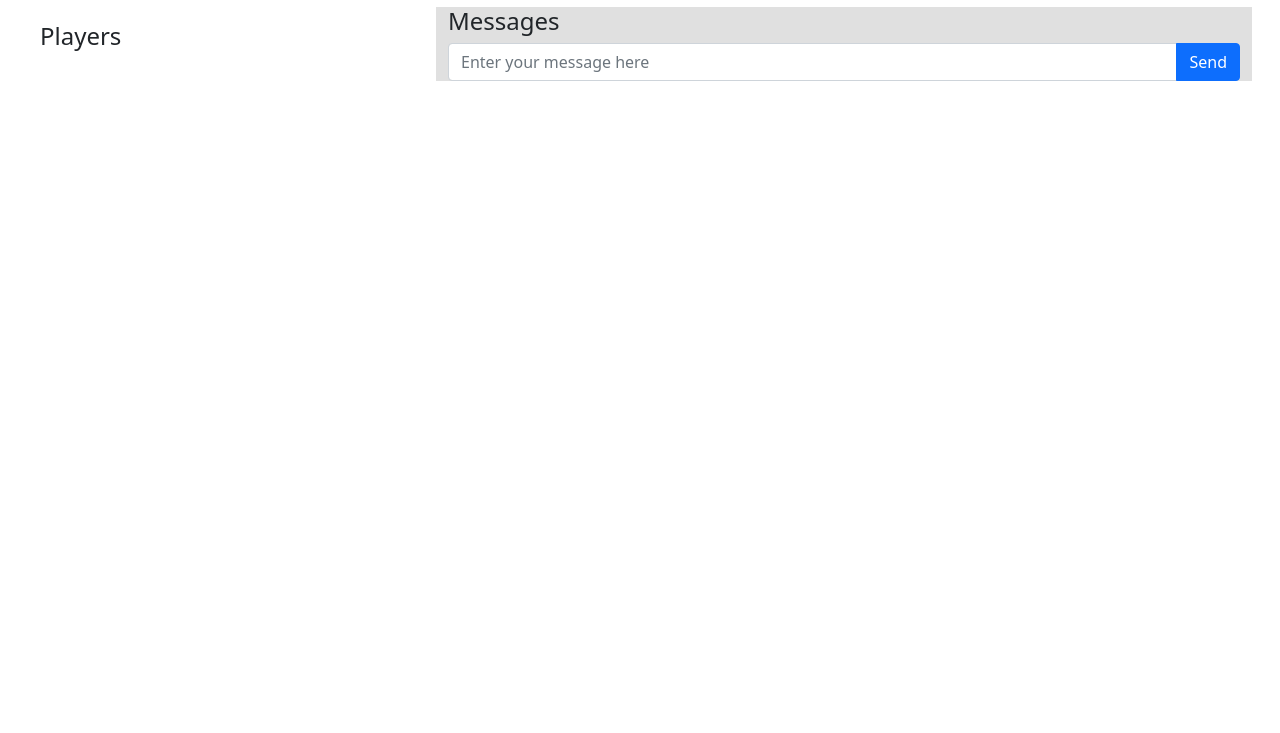
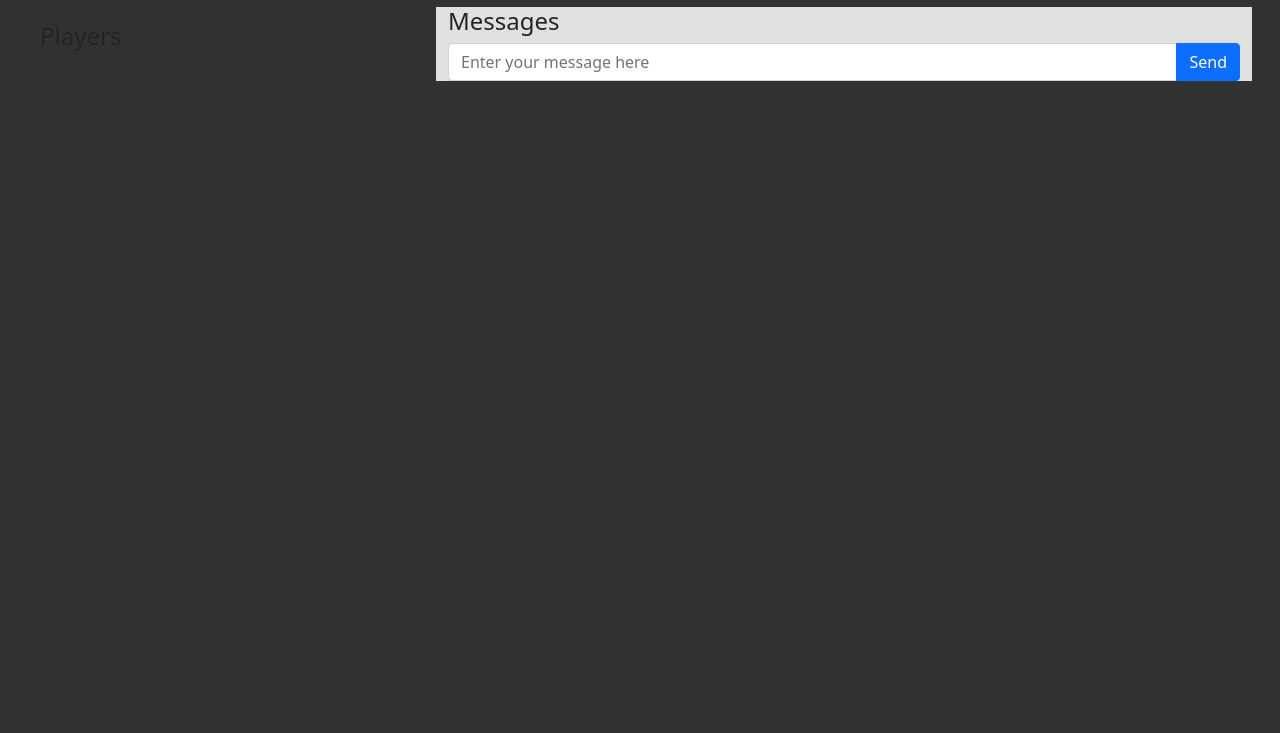
Before and after one commit to aschu51/reversi-schumacher, a website: page public/game.html in a window 1280 px wide. Shown: the part 67-800 px from the top of the page. Drawn offline with nearby package versions, Linux system fonts and the light colour scheme; no server answers.

Commit message:
Update game.css

```diff
--- a/public/assets/css/game.css
+++ b/public/assets/css/game.css
@@ -1,5 +1,5 @@
-.body {
-  background-color: rbg(50, 50, 50);
+body {
+  background-color: rgb(50, 50, 50);
 }
 
 .headerrow, #messagePane {
```
